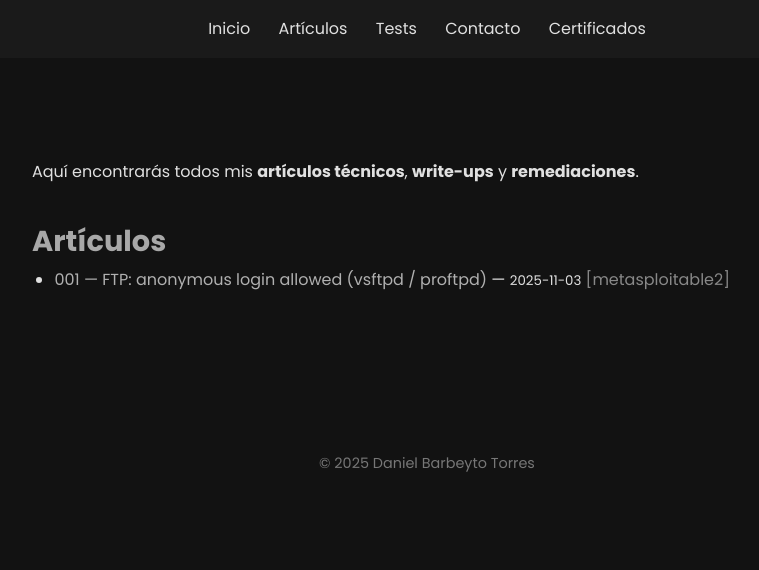
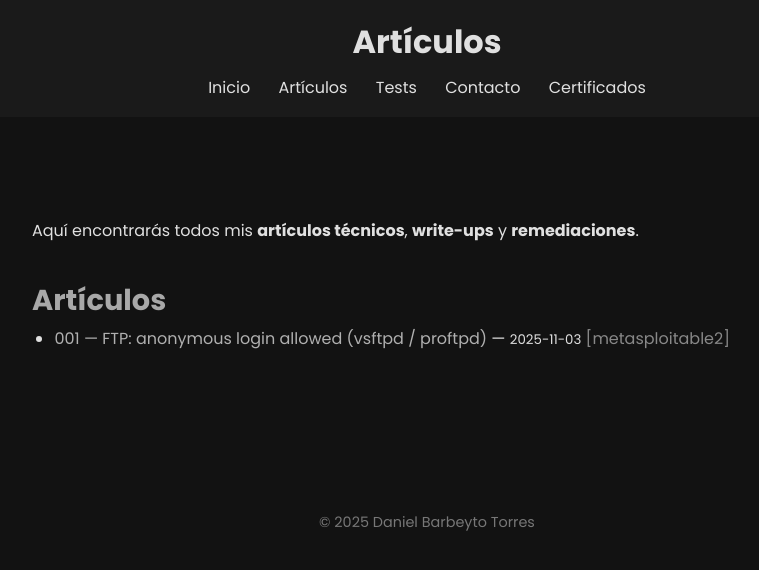
Before and after one commit to danielbarbeytotorres/danielbarbeytotorres.github.io, a Jekyll site: the page built from articulos.html, in a window 1280 px wide. Shown: the top 570 px of the page, without its empty margins (213-972 px from the left). Built offline with Jekyll 4.4.1, drawn with Linux system fonts in a browser that asks for light colours.

Commit message:
Modificaciones

```diff
--- a/_layouts/default.html
+++ b/_layouts/default.html
@@ -13,6 +13,7 @@
 
 <body>
   <header>
+    <h1>Artículos</h1>
     <nav>
       <a href="{{ '/index.html' | relative_url }}">Inicio</a>
       <a href="{{ '/articulos.html' | relative_url }}">Artículos</a>
```
